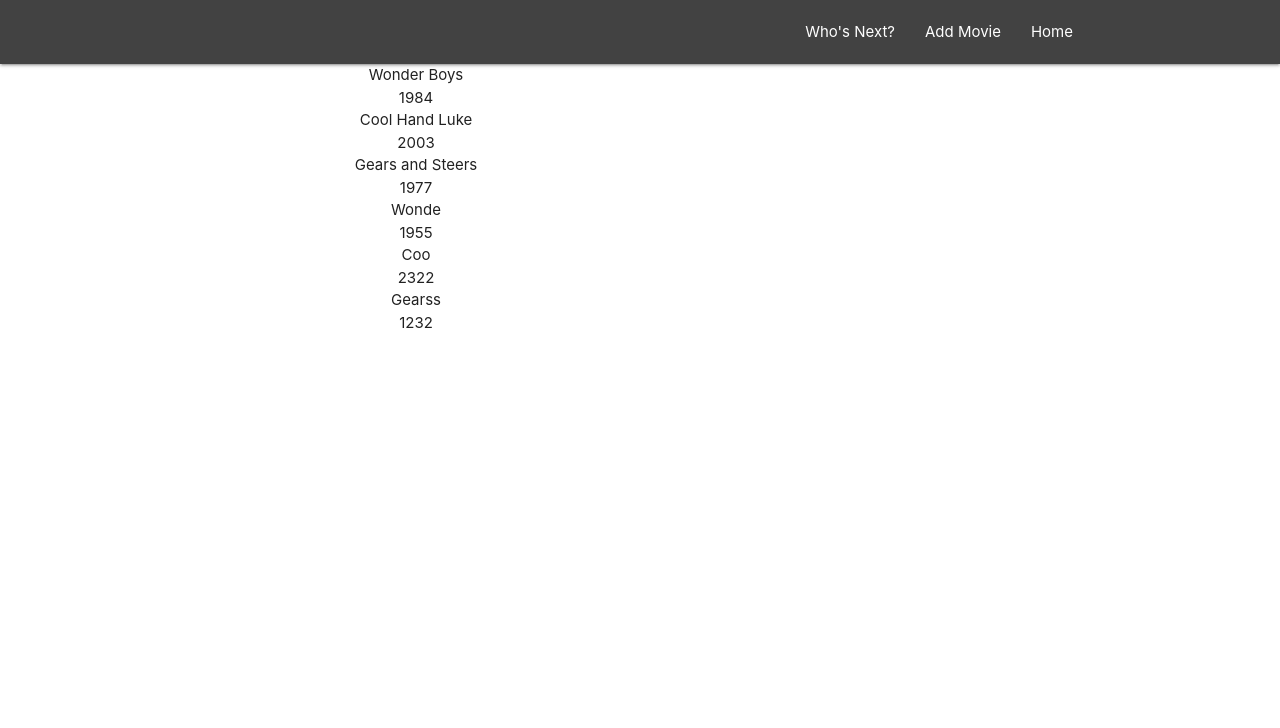
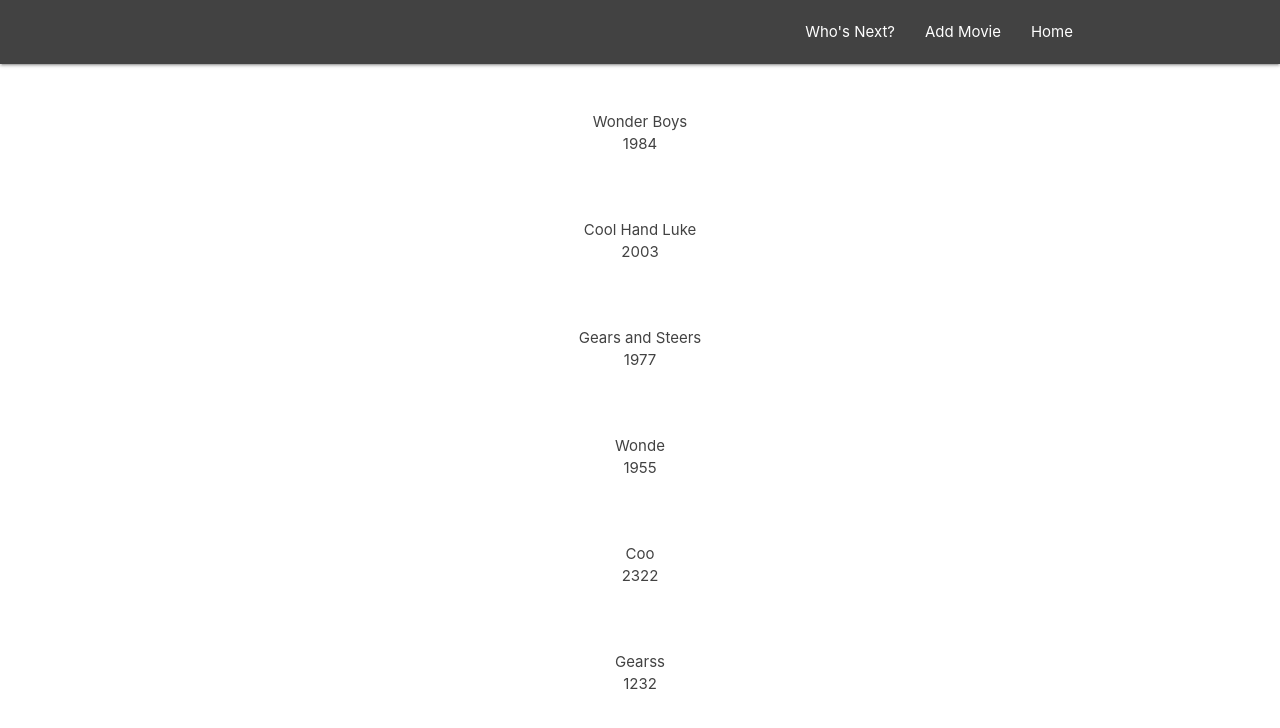
Before and after one commit to bkiggen/movieNight, a React (Create React App) app: page / in a window 1280 px wide. Shown: the top 728 px of the page. Built offline with nearby package versions, Linux system fonts and the light colour scheme.

Commit message:
add basic file tree and mock data

```diff
--- a/src/components/dashboard/Dashboard.js
+++ b/src/components/dashboard/Dashboard.js
@@ -9,12 +9,8 @@ class Dashboard extends Component{
 
     return (
       <div className="dashboard container">
-            <div className="row">
-              <div className="col s12 m6">
-                <MovieList movies={movies}/>
-              </div>
-            </div>
-          </div>
+        <MovieList movies={movies}/>
+      </div>
     );
   }
 
--- a/src/components/movies/CreateMovie.js
+++ b/src/components/movies/CreateMovie.js
@@ -21,7 +21,7 @@ class CreateMovie extends Component {
         return (
             <div className="container">
                 <form onSubmit={this.handleSubmit} className="white">
-                    <h5 className="grey-text text-darken-3">Create Project</h5>
+                    <h5 className="grey-text text-darken-3">Add Movie to Archive:</h5>
                     <div className="input-field">
                         <label htmlFor="title">Title</label>
                         <input type="text" id="title" onChange={this.handleChange} />
--- a/src/components/movies/MovieList.js
+++ b/src/components/movies/MovieList.js
@@ -3,7 +3,7 @@ import MovieSummary from './MovieSummary';
 
 const MovieList = ({movies}) => {
   return (
-    <div className="movieList">
+    <div className="movieList section">
       {movies && movies.map(movie => {
         return (
           <MovieSummary movie={movie} key={movie.id}/>
--- a/src/components/movies/MovieSummary.js
+++ b/src/components/movies/MovieSummary.js
@@ -2,12 +2,13 @@ import React from 'react';
 
 const MovieSummary = ({movie}) => {
   return (
-    <div className="movie-summary">
-      <div className="">
-        <div>{movie.title}</div>
-        <div>{movie.year}</div>
+
+    <div className="card z-depth-0 project-summary">
+          <div className="card-content grey-text text-darken-3">
+            <div>{movie.title}</div>
+            <div>{movie.year}</div>
+          </div>
       </div>
-    </div>
   )
 }
 
```
Also changed, not shown: src/App.js (+5 -5 lines).
